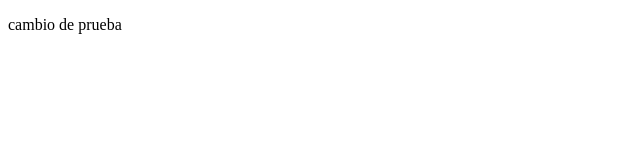
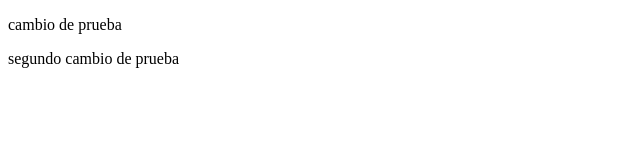
Before and after one commit to Compu3Unla/todo-historietas-2023-2, a plain HTML site: page index.html in a window 1280 px wide. Shown: the whole page, without its empty margins (0-640 px from the left). Drawn offline with Linux system fonts and the light colour scheme.

Commit message:
agregue una etiqueta de prueba

```diff
--- a/index.html
+++ b/index.html
@@ -7,5 +7,6 @@
 
 <body>
 	<p>cambio de prueba</p>
+	<p>segundo cambio de prueba</p>
 </body>
 </html>
```
